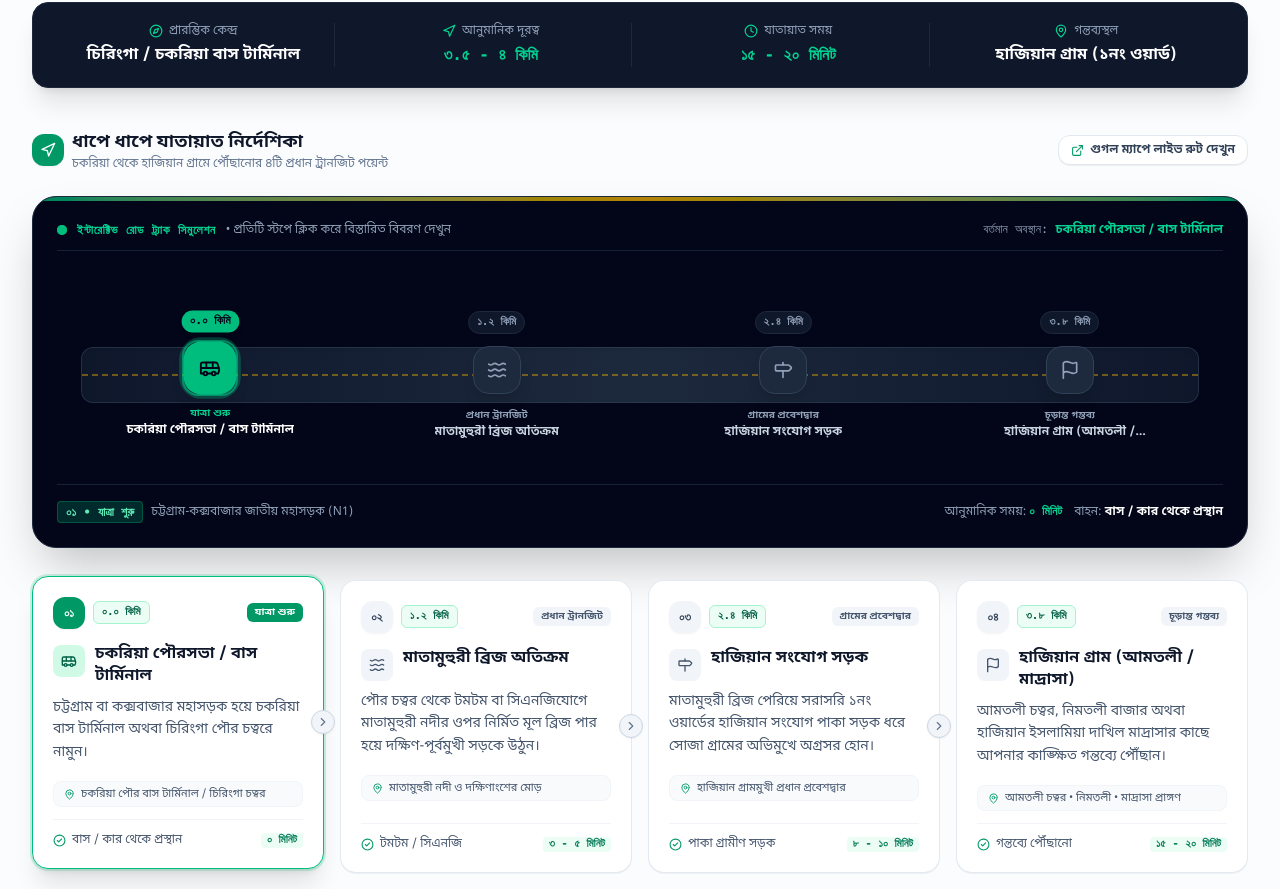
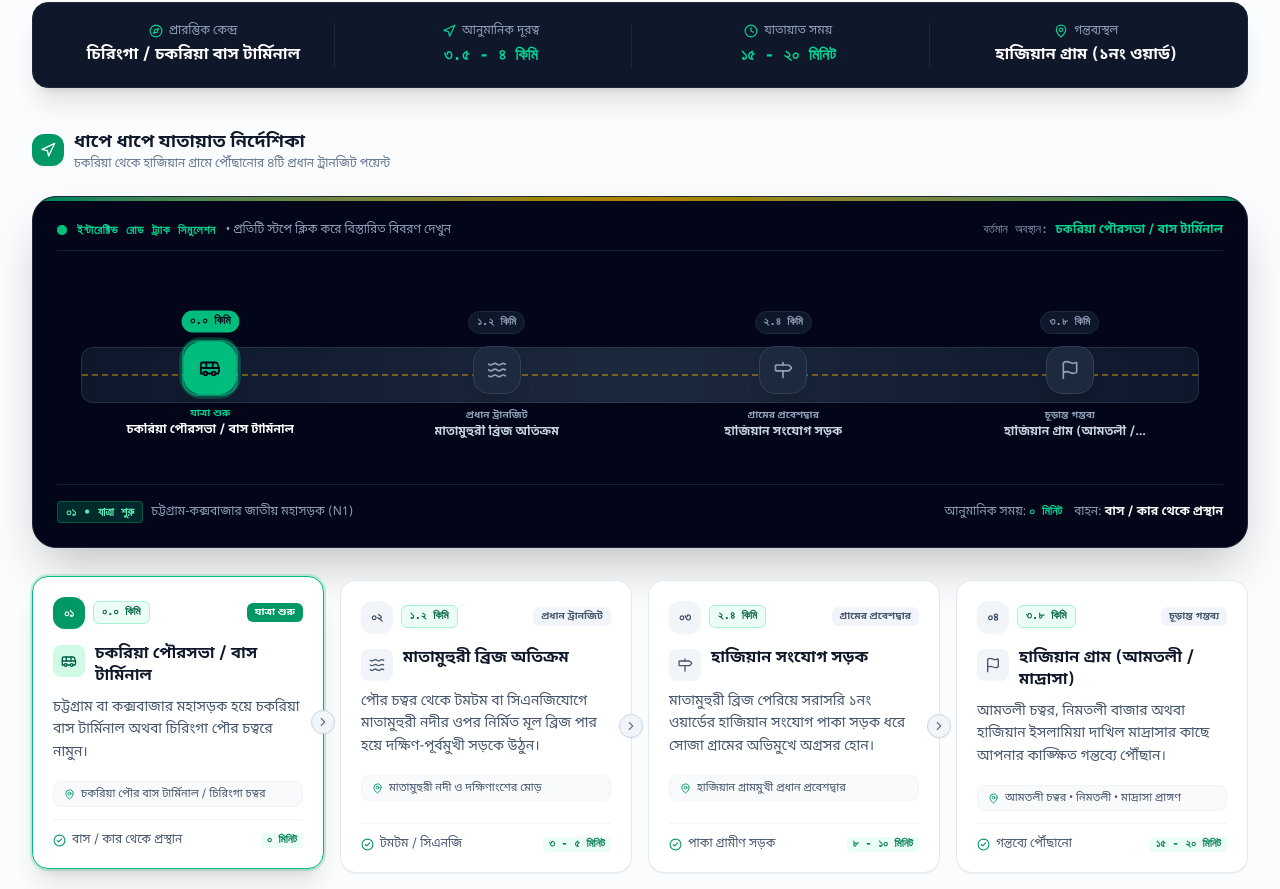
Before and after one commit to Asif10H/hazian, a React (Vite) app: page / in a window 1280 px wide. Shown: the part 10853-11742 px from the top of the page. Built offline with nearby package versions, Linux system fonts and the light colour scheme; no server answers.

Commit message:
style(route): remove external Google Maps link button from step guide header

```diff
--- a/src/components/RouteGuide.jsx
+++ b/src/components/RouteGuide.jsx
@@ -11,7 +11,6 @@ import {
   Bus,
   Waves,
   Milestone,
-  ExternalLink,
   ChevronRight,
   Flag,
   ArrowRight,
@@ -104,9 +103,8 @@ const RouteGuide = ({ data }) => {
         {/* ========================================================================= */}
         <div className="mb-12 sm:mb-14 reveal">
 
-          {/* Subheader with Step Mode and Direct Maps Link */}
-          <div className="flex flex-col sm:flex-row items-center justify-between gap-3 mb-6">
-            <div className="flex items-center gap-2">
+          {/* Subheader with Step Title */}
+          <div className="flex items-center gap-2.5 mb-6">
             <span className="w-8 h-8 rounded-xl bg-emerald-600 text-white flex items-center justify-center shadow-xs">
               <Navigation size={16} />
             </span>
@@ -118,17 +116,6 @@ const RouteGuide = ({ data }) => {
                 চকরিয়া থেকে হাজিয়ান গ্রামে পৌঁছানোর ৪টি প্রধান ট্রানজিট পয়েন্ট
               </p>
             </div>
-            </div>
-
-            <a
-              href="https://maps.app.goo.gl/YttXbSo8JCqcuF7r5"
-              target="_blank"
-              rel="noopener noreferrer"
-              className="inline-flex items-center gap-1.5 px-3 py-1.5 bg-white hover:bg-emerald-50 text-slate-700 hover:text-emerald-700 text-xs font-bold rounded-xl border border-slate-200 hover:border-emerald-300 shadow-2xs transition-all"
-            >
-              <ExternalLink size={13} className="text-emerald-600" />
-              <span>গুগল ম্যাপে লাইভ রুট দেখুন</span>
-            </a>
           </div>
 
           {/* Desktop Visual Asphalt Highway Track (Visible on lg screens) */}
```
Lines whose indentation alone changed are shown as unchanged.
